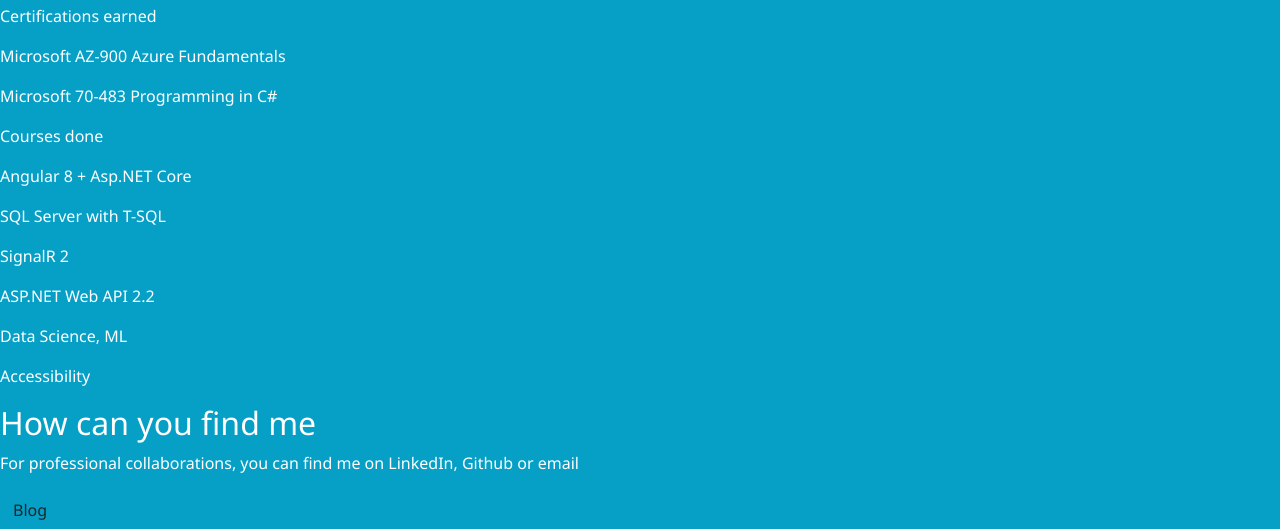
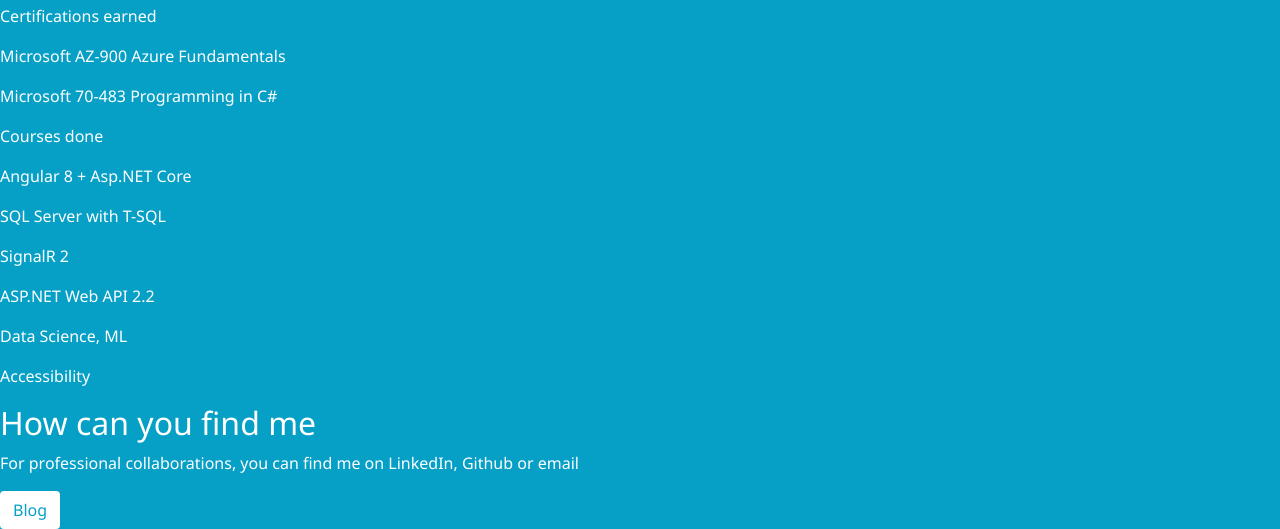
Before and after one commit to byby9999/byby9999.github.io, a plain HTML site: page index.html in a window 1280 px wide. Shown: the part 531-1060 px from the top of the page. Drawn offline with nearby package versions, Linux system fonts and the light colour scheme.

Commit message:
Update index.html

```diff
--- a/index.html
+++ b/index.html
@@ -15,6 +15,11 @@
 		text-align: center;
 		margin: 50px 0;
 	}
+	.btn-blog {
+		background-color: white;
+		color: #06a0c7;
+	}
+
 </style>
 <p class="title">Hello, World!</p>
 
@@ -44,7 +49,7 @@
 <h2>How can you find me</h2>
 <p>For professional collaborations, you can find me on LinkedIn, Github or email</p>
 
-<button class="btn btn-default">Blog</button>
+<button class="btn btn-blog">Blog</button>
 </body>
 
 </html>
```
